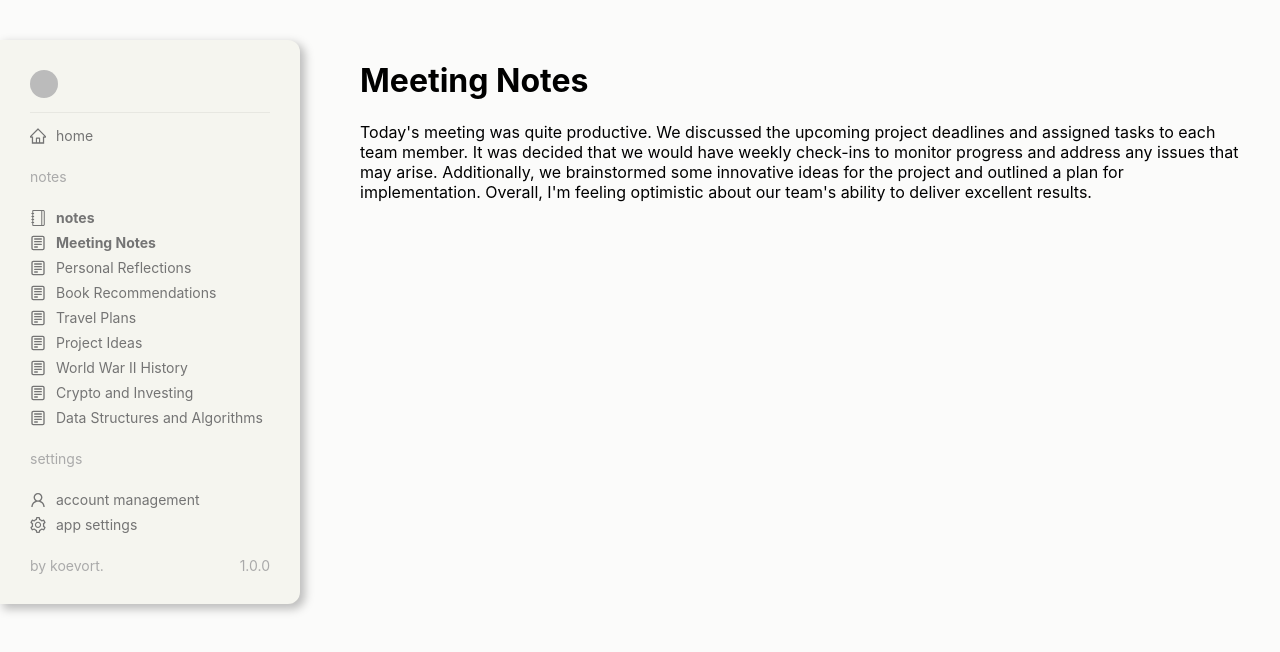
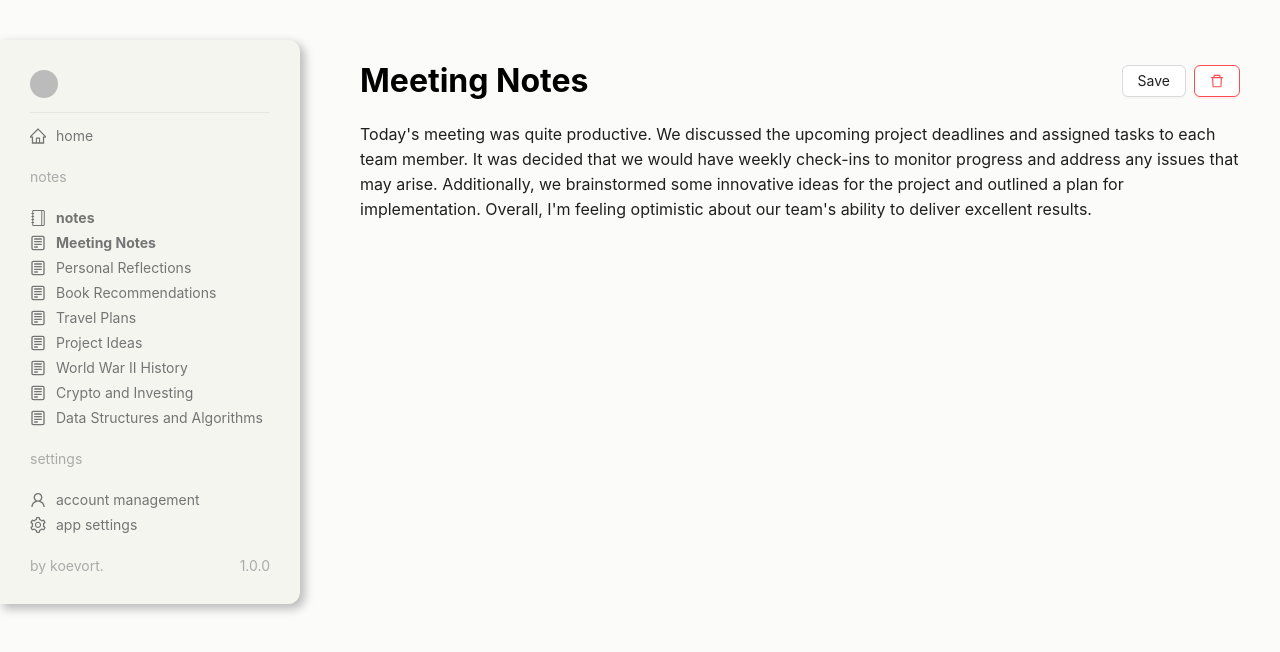
Before and after one commit to dylankoevort/Notta-Client, a React (Vite) app: page /notes/note1 in a window 1280 px wide. Shown: the top 652 px of the page. Built offline with nearby package versions, Linux system fonts and the light colour scheme; no server answers; sample sign-in values are in the browser's storage; some icons are missing.

Commit message:
Minor additions

```diff
--- /dev/null
+++ b/src/hooks/index.js
@@ -0,0 +1,3 @@
+import useDebounce from "./useDebounce";
+
+export { useDebounce };
--- /dev/null
+++ b/src/hooks/useDebounce.js
@@ -0,0 +1,29 @@
+import { useState, useEffect } from "react";
+
+/**
+ * A custom hook to debounce a value.
+ *
+ * @param {any} value - The value to be debounced
+ * @param {number} delay - The delay in milliseconds for debouncing
+ * @return {any} The debounced value
+ */
+function useDebounce(value, delay) {
+  // State to store the debounced value
+  const [debouncedValue, setDebouncedValue] = useState(value);
+
+  useEffect(() => {
+    // Set timeout to update debounced value after delay
+    const timer = setTimeout(() => {
+      setDebouncedValue(value);
+    }, delay);
+
+    // Cleanup function to clear timeout if value or delay changes before timeout completes
+    return () => {
+      clearTimeout(timer);
+    };
+  }, [value, delay]);
+
+  return debouncedValue;
+}
+
+export default useDebounce;
--- a/src/routes/app/note/Note.jsx
+++ b/src/routes/app/note/Note.jsx
@@ -1,11 +1,23 @@
 import React, { useState, useEffect } from "react";
 import { useParams } from "react-router-dom";
-import { StyledNote } from "./styles";
+import { StyledNote, StyledEditorContainer } from "./styles";
 import { returnNoteBySlug } from "../../../mockData/mockdata";
+import { Button, message, Popconfirm } from "antd";
+import { DeleteOutlined, ExclamationCircleFilled } from "@ant-design/icons";
+import { Input } from "antd";
+import { useDebounce } from "../../../hooks";
 
 const Note = () => {
   let { noteSlug } = useParams();
+  const { TextArea } = Input;
   const [noteData, setNoteData] = useState();
+  const [editorContent, setEditorContent] = useState("");
+  const [messageApi, contextHolder] = message.useMessage();
+  const [deletePopOpen, setDeletePopOpen] = useState(false);
+  const [deleteLoading, setDeleteLoading] = useState(false);
+
+  // Debounce editor content with a delay of 10 seconds
+  const debouncedContent = useDebounce(editorContent, 10000);
 
   useEffect(() => {
     const fetchNote = async () => {
@@ -20,26 +32,109 @@ const Note = () => {
   }, [noteSlug]);
 
   useEffect(() => {
-    let counter = 0;
-    const saveInterval = setInterval(() => {
-      counter++;
-      console.log("Logging time: " + counter);
-    }, 10000); // 1000 = 1s
-    return () => clearInterval(saveInterval);
-  }, []);
-
-  useEffect(() => {
     if (noteData?.content) {
-      let text = noteData.content.replace(/\n\n/g, "<br><br>");
-      document.getElementById("note-content").innerHTML = text;
+      setEditorContent(noteData.content);
     }
   }, [noteData]);
 
+  useEffect(() => {
+    // Log debounced content changes
+    const data = {
+      time: Date.now(),
+      title: noteData?.title,
+      content: debouncedContent,
+    };
+    console.log(data);
+    // messageApi.success("Note saved!");
+  }, [debouncedContent]);
+
+  const saveNote = async () => {
+    const key = "key";
+
+    messageApi.destroy();
+
+    messageApi.open({
+      key,
+      type: "loading",
+      content: "Saving note...",
+    });
+
+    try {
+      // save note to db
+
+      setTimeout(() => {
+        messageApi.open({
+          key,
+          type: "success",
+          content: "Note saved!",
+          duration: 2,
+        });
+      }, 1000);
+    } catch (error) {
+      console.error("Error saving note:", error);
+      messageApi.error("Error saving note :(");
+    }
+  };
+
+  const deleteNote = async () => {
+    setDeleteLoading(true);
+    try {
+      // delete note from db
+      // navigate to notes route
+
+      setTimeout(() => {
+        setDeletePopOpen(false);
+        setDeleteLoading(false);
+        messageApi.success("Note deleted!");
+      }, 2000);
+    } catch (error) {
+      console.error("Error deleting note:", error);
+      setDeletePopOpen(false);
+      setDeleteLoading(false);
+      messageApi.error("Error deleting note :(");
+    }
+  };
+
   return (
-    <StyledNote>
-      <h1>{noteData?.title}</h1>
-      <p id="note-content"></p>
-    </StyledNote>
+    <>
+      {contextHolder}
+      <StyledNote id="StyledNote">
+        <div className="header">
+          <h1 id="note-title">{noteData?.title}</h1>
+          <div className="note-actions">
+            <Button onClick={saveNote}>Save</Button>
+            <Popconfirm
+              title="Delete note"
+              description="Are you sure to delete this note?"
+              open={deletePopOpen}
+              onConfirm={deleteNote}
+              okButtonProps={{ loading: deleteLoading }}
+              onCancel={() => setDeletePopOpen(false)}
+              okText="Yes"
+              cancelText="No"
+              placement="leftTop"
+              icon={<ExclamationCircleFilled style={{ color: "red" }} />}
+            >
+              <Button danger onClick={() => setDeletePopOpen(true)}>
+                <DeleteOutlined />
+              </Button>
+            </Popconfirm>
+          </div>
+        </div>
+
+        <StyledEditorContainer id="StyledEditorContainer">
+          <TextArea
+            id="note-editor"
+            className="note-editor"
+            value={editorContent}
+            onChange={(e) => setEditorContent(e.target.value)}
+            rows={4}
+            autoSize
+            variant="borderless"
+          />
+        </StyledEditorContainer>
+      </StyledNote>
+    </>
   );
 };
 
--- a/src/routes/app/note/styles.js
+++ b/src/routes/app/note/styles.js
@@ -1,8 +1,38 @@
 import styled from "styled-components";
 
 const StyledNote = styled.div`
-  // height: 100%;
-  // width: 100%;
+  .header {
+    width: 100%;
+    display: flex;
+    align-items: center;
+    justify-content: space-between;
+
+    .note-title {
+    }
+
+    .note-actions {
+      display: flex;
+      align-items: center;
+      gap: 0.5rem;
+    }
+  }
 `;
 
-export { StyledNote };
+const StyledEditorContainer = styled.div`
+  .note-editor {
+    background-color: transparent !important;
+    padding: 0;
+    font-size: 1rem;
+
+    &:hover {
+      background-color: transparent !important;
+    }
+
+    &:focus {
+      background-color: transparent !important;
+      box-shadow: none !important;
+    }
+  }
+`;
+
+export { StyledNote, StyledEditorContainer };
--- a/src/routes/app/notes/Notes.jsx
+++ b/src/routes/app/notes/Notes.jsx
@@ -1,6 +1,7 @@
 import React, { useState, useEffect } from "react";
 import { StyledNotes, StyledNoteContainer, StyledNoteItem } from "./styles";
-import { Divider } from "antd";
+import { Divider, Button } from "antd";
+import { PlusOutlined } from "@ant-design/icons";
 import { TbNotebook } from "react-icons/tb";
 import { returnNotes } from "../../../mockData/mockdata";
 import { Link } from "react-router-dom";
@@ -20,6 +21,18 @@ const Notes = () => {
     fetchNotes();
   }, []);
 
+  const createNote = () => {
+    try {
+      // create new note with default values
+      // serialize note content to json
+      // send to db
+      // fetch created note and get generated slug
+      // navigate to new note route
+    } catch (error) {
+      console.error("Error creating note:", error);
+    }
+  };
+
   return (
     <StyledNotes>
       <div className="header">
@@ -27,23 +40,25 @@ const Notes = () => {
           <TbNotebook size={43} />
           <h1>Notes</h1>
         </span>
+        <div className="actions">
+          <span className="new-note">
+            <Button icon={<PlusOutlined />}>New Note</Button>
+          </span>
+        </div>
+      </div>
 
       <Divider />
 
       <StyledNoteContainer id="note-container">
         {notes.map((note) => (
           <Link key={note.id} to={`/notes/${note.slug}`}>
-              <StyledNoteItem
-                id={`note-${note.id}-${note.title}`}
-                key={note.id}
-              >
+            <StyledNoteItem id={`note-${note.id}-${note.title}`} key={note.id}>
               <h4 className="note-title">{note.title}</h4>
               <p className="note-content">{note.content}</p>
             </StyledNoteItem>
           </Link>
         ))}
       </StyledNoteContainer>
-      </div>
     </StyledNotes>
   );
 };
--- a/src/routes/app/notes/styles.js
+++ b/src/routes/app/notes/styles.js
@@ -6,12 +6,22 @@ const StyledNotes = styled.div`
 
   .header {
     width: 100%;
+    display: flex;
+    align-items: center;
+    justify-content: space-between;
 
     .title {
       display: flex;
       align-items: center;
       gap: 0.5rem;
     }
+
+    .actions {
+      .new-note {
+        display: flex;
+        align-items: center;
+        gap: 0.5rem;
+      }
   }
 `;
 
```
Lines whose indentation alone changed are shown as unchanged.
